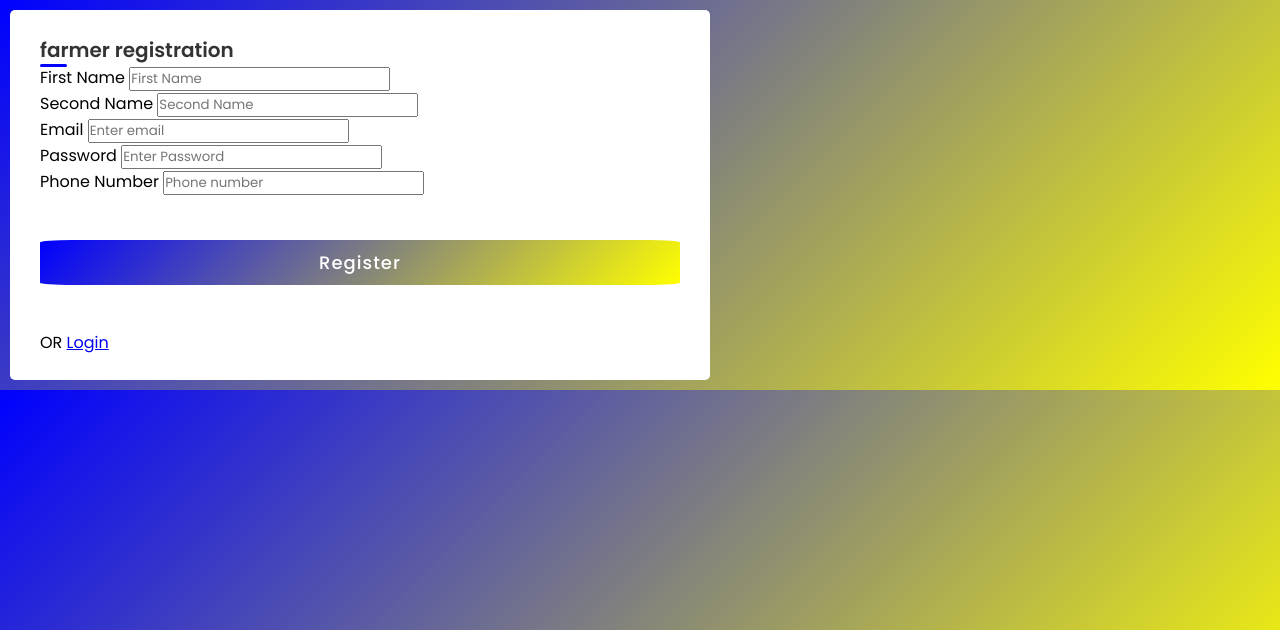
After one commit to Haxor44/IOTapp, a PHP site: page /registration.html in a window 1280 px wide. The commit adds this page. Shown: the top 630 px of the page. Run offline with PHP 8.4, Linux system fonts and the light colour scheme.

Commit message:
final touches

```diff
--- /dev/null
+++ b/registration.html
@@ -0,0 +1,46 @@
+<!DOCTYPE html>
+<html lang="en">
+<head>
+    <meta charset="UTF-8">
+    <meta http-equiv="X-UA-Compatible" content="IE=edge">
+    <meta name="viewport" content="width=device-width, initial-scale=1.0">
+    <link rel="stylesheet" href="style.css">
+
+</head>
+<body>
+
+    <div class="container">
+        <header>farmer registration</header>
+
+        <form action="registration.php" method="POST">
+            <div class="farmers details">
+            <div class="input-box">
+            <span class="Details">First Name</span>
+            <input type="text" placeholder ="First Name" required name="f_name">
+            </div>
+            <div class="input-box">
+                   <span class="Details">Second Name</span>
+                    <input type="text" placeholder ="Second Name" required name="l_name">
+                    </div>
+             <div class="input-box">
+                 <span class="Details">Email</span>
+                <input type="email" placeholder ="Enter email" required name="email">
+            </div>
+            <div class="input-box">
+                 <span class="Details">Password</span>
+                <input type="password" placeholder ="Enter Password" required name="password">
+            </div>
+            <div class="input-box">
+                     <span class="Details">Phone Number</span>
+                    <input type="text" placeholder ="Phone number" required name="phone">
+                     </div>
+            </div>
+            <div class="button">
+                <input  type="submit" value="Register" name="register">
+            </div>
+            OR
+            <span><a href="login.html">Login</a></span>
+        </form>
+     </div>
+</body>
+</html>
--- /dev/null
+++ b/style.css
@@ -0,0 +1,98 @@
+@import url('https://fonts.googleapis.com/css2?family=Poppins:wght@200;300;400;500;600&display=swap');
+*{
+    margin: 0;
+    padding: 0;
+    box-sizing: border-box;
+    font-family: 'Poppins', sans-serif;
+}
+
+body{
+    padding: 10px;
+    background: linear-gradient( 135deg, blue, yellow );
+}
+.container{
+    max-width: 700px;
+    width: 100%;
+    background: #fff;
+    padding: 25px 30px;
+    border-radius: 5px;
+}
+
+.container header{
+    position: relative;
+    font-size: 20px;
+    font-weight: 600;
+    color: #333;
+}
+.container header::before{
+    content: "";
+    position: absolute;
+    left: 0;
+    bottom: -2px;
+    height: 3px;
+    width: 27px;
+    border-radius: 8px;
+    background-color:blue;
+}
+
+.input-box select{
+    margin-left: 15px;
+    outline: none;
+    font-size: 14px;
+    font-weight: 400;
+    color: #333;
+    border-radius: 5px;
+    border: 1px solid #aaa;
+    padding: 0 15px;
+    height: 42px;
+    margin: 8px 0;
+}
+
+.input-box select{
+    margin-left: 15px;
+    outline: none;
+    font-size: 14px;
+    font-weight: 400;
+    color: #333;
+    border-radius: 5px;
+    border: 1px solid #aaa;
+    padding: 0 15px;
+    height: 42px;
+    margin: 8px 0;
+}
+
+form .button{
+    height: 45px;
+    margin: 45px 0;
+}
+form .button input{
+    height: 100%;
+    width: 100%;
+    outline: none;
+    color: #fff;
+    border: none;
+    border-radius: 5%;
+    font-size: 18px;
+    font-weight: 500;
+    letter-spacing: 1px;
+    background: linear-gradient( 135deg, blue, yellow );
+}
+form .button input:hover{
+    background: linear-gradient( -135deg, blue, yellow );
+}
+
+.input-box textarea{
+    width: 100%;
+    height: 60px;
+    padding: 15px;
+    border-radius: 5px;
+    outline: none;
+    resize: none;
+    margin-top: 20px;
+    font-size: 16px;
+    border-color: #1b1717;
+}
+textarea :is(:focus, :valid){
+    border-color: #46ea90;
+
+}
```
Also changed, not shown: adruino.css (added, +83 -0 lines), index.php (+44 -0 lines), login.html (added, +44 -0 lines), login.php (added, +39 -0 lines), registration.php (added, +43 -0 lines).
